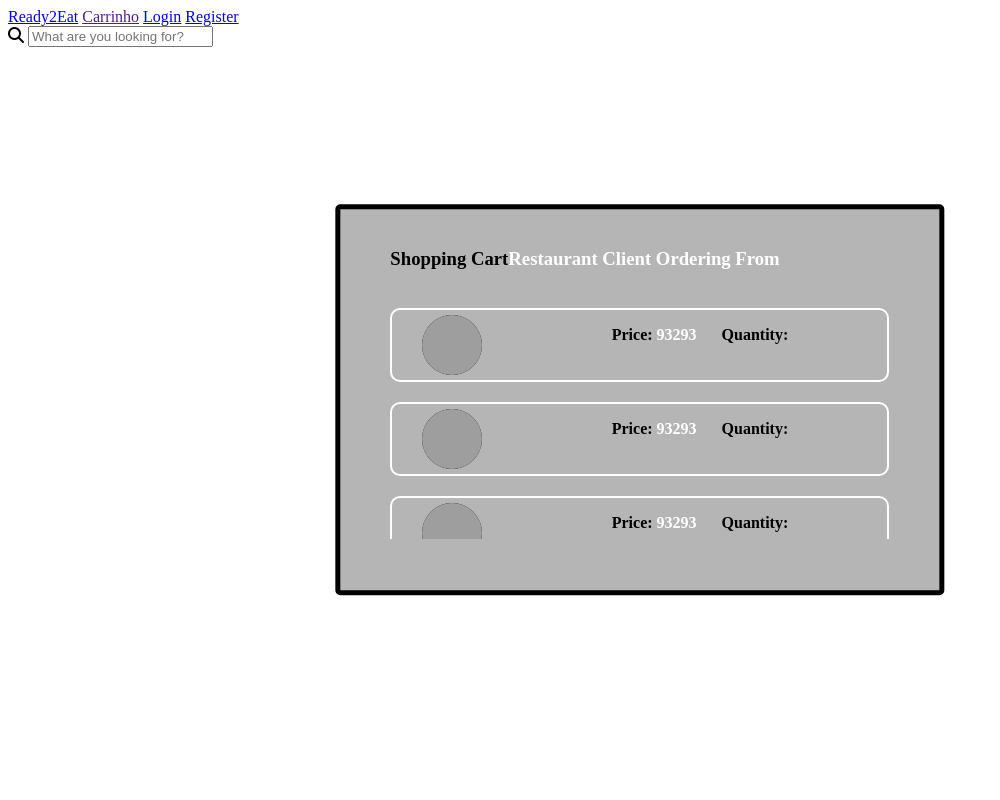
After one commit to filipecardoso0/ltwproject, a PHP site: page /OLDCODEHMTL/modalshoppingcart.html in a window 1280 px wide. The commit adds this page. Shown: the whole page, without its empty margins (0-1000 px from the left). Run offline with PHP 8.4, Linux system fonts and the light colour scheme; some libraries are stand-ins or nearby versions; grey boxes are pictures that could not be loaded.

Commit message:
Attempted Shopping Cart Integration
Took 3 hours 29 minutes

```diff
--- /dev/null
+++ b/OLDCODEHMTL/modalshoppingcart.html
@@ -0,0 +1,71 @@
+<!DOCTYPE html>
+<html lang="en">
+<head>
+    <link rel="stylesheet" href="../style/cartstyle.css">
+    <meta charset="UTF-8">
+    <title>Restaurant View</title>
+
+    <!-- FONT AWESOME ICONS CDN -->
+    <link rel="stylesheet" href="https://cdnjs.cloudflare.com/ajax/libs/font-awesome/6.1.1/css/all.min.css" integrity="sha512-KfkfwYDsLkIlwQp6LFnl8zNdLGxu9YAA1QvwINks4PhcElQSvqcyVLLD9aMhXd13uQjoXtEKNosOWaZqXgel0g==" crossorigin="anonymous" referrerpolicy="no-referrer" />
+</head>
+<body>
+<header>
+    <a href="index.html">Ready2Eat</a>
+    <a id="shopping-cart" href="">Carrinho</a>
+    <a href="#0" class="login">Login</a>
+    <a href="#0" class="register">Register</a>
+
+    <section id="searchbar">
+        <i class="fa-solid fa-magnifying-glass"></i>
+        <input type="text" name="search" placeholder="What are you looking for?">
+    </section>
+</header>
+
+<section id="shoppingcart">
+    <section id="cart">
+        <section id="titlecart">
+        <h3>Shopping Cart</h3>
+        <h3 id="cartrestaurantname">Restaurant Client Ordering From</h3>
+        </section>
+        <section id="cartitems">
+            <article class="cartitem">
+                <img src="https://picsum.photos/200/300" alt="Cart Dish Image" class="itemimage">
+                <section class="cartiteminfo">
+                    <p>Price: <a class="itemprice" href="">93293</a></p>
+                    <p>Quantity: <a class="itemquantity" href=""></a></p>
+                </section>
+            </article>
+            <article class="cartitem">
+                <img src="https://picsum.photos/200/300" alt="Cart Dish Image" class="itemimage">
+                <section class="cartiteminfo">
+                    <p>Price: <a class="itemprice" href="">93293</a></p>
+                    <p>Quantity: <a class="itemquantity" href=""></a></p>
+                </section>
+            </article>
+            <article class="cartitem">
+                <img src="https://picsum.photos/200/300" alt="Cart Dish Image" class="itemimage">
+                <section class="cartiteminfo">
+                    <p>Price: <a class="itemprice" href="">93293</a></p>
+                    <p>Quantity: <a class="itemquantity" href=""></a></p>
+                </section>
+            </article>
+            <article class="cartitem">
+                <img src="https://picsum.photos/200/300" alt="Cart Dish Image" class="itemimage">
+                <section class="cartiteminfo">
+                    <p>Price: <a class="itemprice" href="">93293</a></p>
+                    <p>Quantity: <a class="itemquantity" href=""></a></p>
+                </section>
+            </article>
+            <article class="cartitem">
+                <img src="https://picsum.photos/200/300" alt="Cart Dish Image" class="itemimage">
+                <section class="cartiteminfo">
+                    <p>Price: <a class="itemprice" href="">93293</a></p>
+                    <p>Quantity: <a class="itemquantity" href=""></a></p>
+                </section>
+            </article>
+        </section>
+    </section>
+</section>
+
+</body>
+</html>
--- a/restaurantpage.php
+++ b/restaurantpage.php
@@ -4,6 +4,7 @@
     require_once('template/restaurantpagetemplate.php');
     require_once ('template/modalregisterloginforms.php');
     require_once('template/modalrestaurantdish.php');
+    require_once('template/modalshoppingcart.php');
     require_once('db/connectiondb.php');
     require_once('utils/session.php');
     require_once('db/restaurantclass.php');
@@ -27,5 +28,6 @@
     output_footer();
     output_modal_register_login_forms();
     output_modal_restaurantdish();
+    output_modal_shoppingcart();
 
 ?>
--- /dev/null
+++ b/style/cartstyle.css
@@ -0,0 +1,96 @@
+#shoppingcart{
+    position: fixed;
+    left: 50%;
+    top: 50%;
+}
+
+#cart{
+    width: 100%;
+    border: 5px solid black;
+    padding-left: 50px;
+    padding-right: 50px;
+    padding-top: 20px;
+    padding-bottom: 20px;
+    transform: translate(-50%, -50%);
+    display: flex;
+    flex-direction: column;
+    background-color: rgba(169, 169, 169, 0.85);
+    border-radius: 5px;
+}
+
+#cartrestaurantname{
+    color: white;
+    font-weight: bold;
+}
+
+#cartitems{
+    max-height:250px;
+    overflow-y:scroll;
+    /* This and Below Code Snippets are for hiding scrollbar but still be able to scroll*/
+    -ms-overflow-style: none;
+    overflow: -moz-scrollbars-none;
+    scrollbar-width: none;
+    margin-bottom: 2em;
+}
+
+#cartitems::-webkit-scrollbar{
+    display: none;  /* Safari and Chrome */
+}
+
+.cartitem{
+    border: 2px solid white;
+    border-radius: 10px;
+    margin-top: 20px;
+    margin-bottom: 20px;
+    display: flex;
+}
+
+.itemimage{
+    margin-top: 5px;
+    margin-bottom: 5px;
+    margin-left: 30px;
+    width: 60px;
+    height: 60px;
+    background-color: #000;
+    border-radius: 50%/50%;
+    align-self: center;
+}
+
+.cartiteminfo{
+    display: flex;
+    flex-direction: row;
+    margin-left: auto;
+    margin-right: 20%;
+}
+
+.itemprice{
+    margin-right: 25px;
+}
+
+.cartiteminfo p{
+    color: black;
+    font-weight: bold;
+}
+
+.itemprice{
+    text-decoration: none;
+    color: white;
+}
+
+#checkoutsection{
+    background-color: black;
+    text-align: center;
+}
+
+#checkoutbtn{
+    color: white;
+}
+
+#titlecart{
+    display: flex;
+    flex-direction: row;
+}
+
+#cartclosebtn{
+    margin-left: auto;
+}
--- a/style/responsive.css
+++ b/style/responsive.css
@@ -0,0 +1,5 @@
+@media (max-width: 30em) {
+    body{
+        background-color: red;
+    }
+}
```
Also changed, not shown: index.php (+6 -3 lines), javascript/draft.js (added, +86 -0 lines), javascript/modaldishdetails.js (+50 -17 lines), javascript/modalshoppingcart.js (added, +24 -0 lines), template/common.php (+11 -5 lines), template/modalshoppingcart.php (added, +59 -0 lines).
